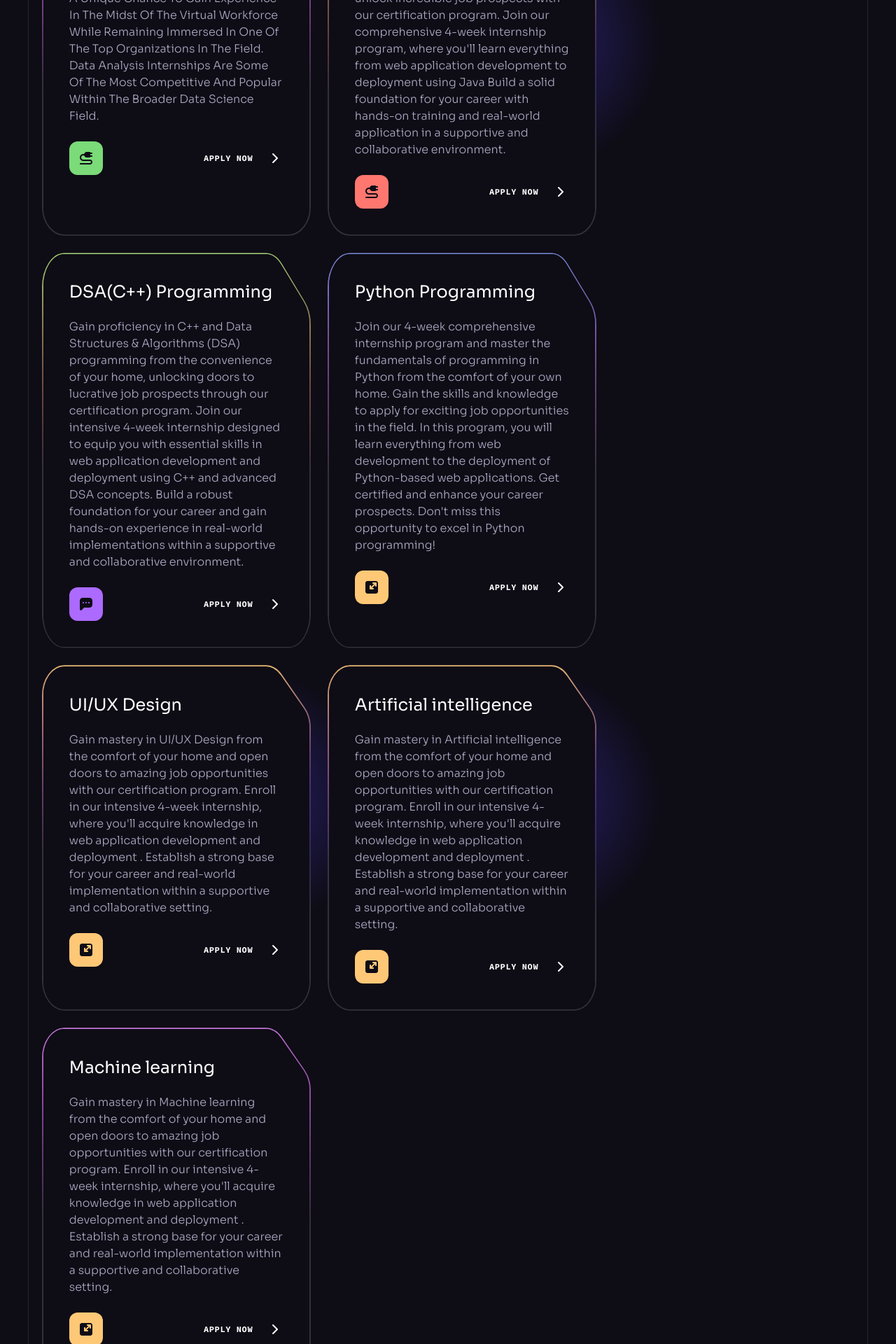
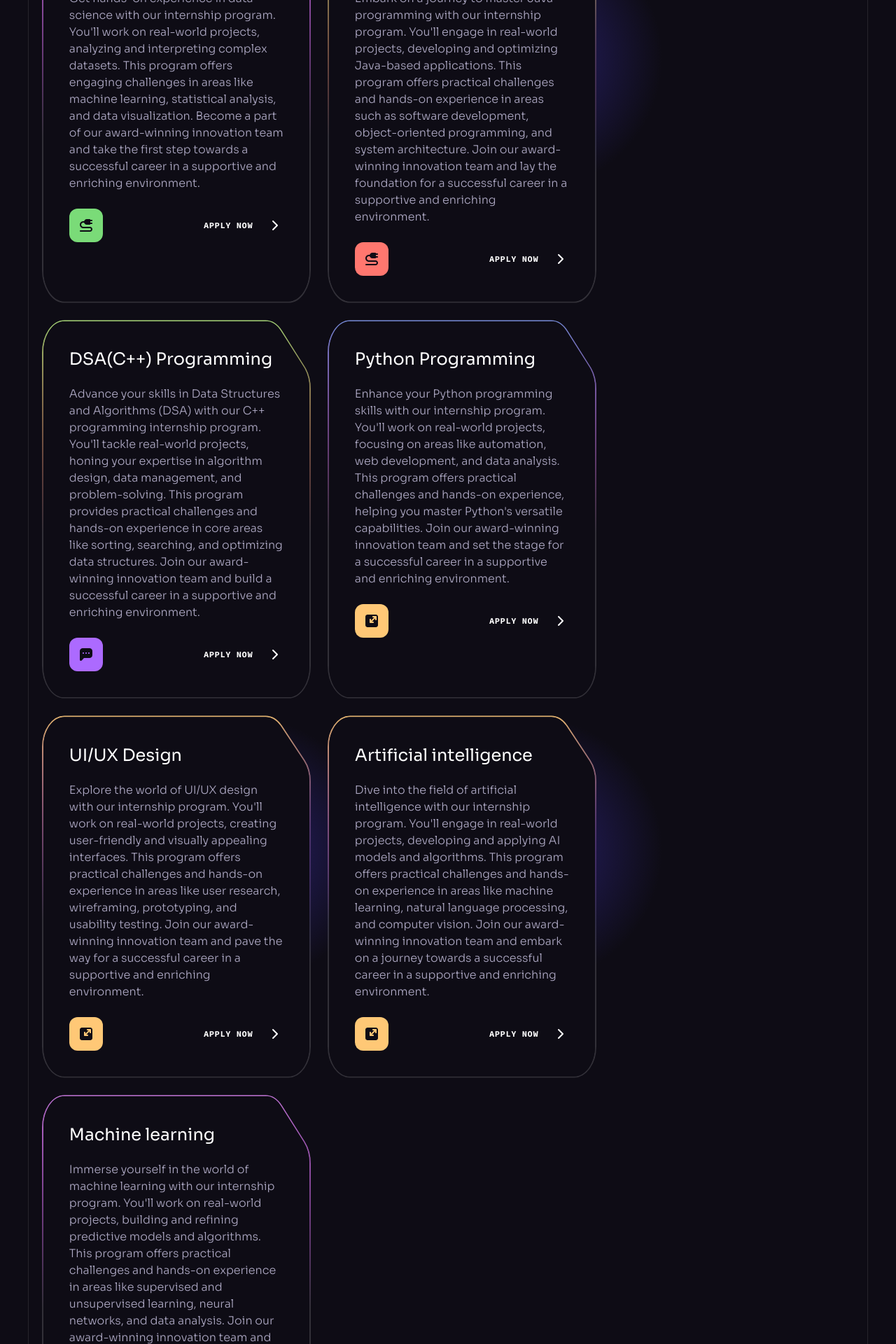
Before and after one commit to NIKHILNIKKI76/cyberWave, a React (Vite) app: page / in a window 1280 px wide. Shown: the part 2521-4441 px from the top of the page at 70% size. Built offline with nearby package versions, Linux system fonts and the light colour scheme.

Commit message:
changed data in courses

```diff
--- a/src/constants/index.js
+++ b/src/constants/index.js
@@ -259,7 +259,7 @@ export const benefits = [
   {
     id: "1",
     title: "Android Development",
-    text: "Android, the user-friendly open-source operating system, has transformed the way we access internet applications and carry out important tasks on our mobile devices. At CODSOFT, we understand the growing preference for mobile usage and offer the ideal starting point for your app development journey. Discover the simplicity of creating your first app with us and unlock a world of endless possibilities in the realm of mobile innovation.",
+    text: "Gain practical work experience in Android development through our internship program, where you'll dive into crafting and enhancing mobile applications. This opportunity presents real-world projects and engaging challenges, providing hands-on experience in dynamic fields like mobile app development and UI/UX design. Join our award-winning innovation team and embark on a journey towards success in a supportive and enriching environment.",
 
     iconUrl: benefitIcon2,
     imageUrl: benefitImage2,
@@ -269,7 +269,7 @@ export const benefits = [
   {
     id: "2",
     title: "Data Science",
-    text: "Remote Data Science Internships Are A Unique Chance To Gain Experience In The Midst Of The Virtual Workforce While Remaining Immersed In One Of The Top Organizations In The Field. Data Analysis Internships Are Some Of The Most Competitive And Popular Within The Broader Data Science Field.",
+    text: "Get hands-on experience in data science with our internship program. You'll work on real-world projects, analyzing and interpreting complex datasets. This program offers engaging challenges in areas like machine learning, statistical analysis, and data visualization. Become a part of our award-winning innovation team and take the first step towards a successful career in a supportive and enriching environment.",
     backgroundUrl: "./src/assets/benefits/card-3.svg",
     iconUrl: benefitIcon3,
     imageUrl: benefitImage2,
@@ -277,7 +277,7 @@ export const benefits = [
   {
     id: "3",
     title: "Java Programming",
-    text: "convenience of your own home and unlock incredible job prospects with our certification program. Join our comprehensive 4-week internship program, where you'll learn everything from web application development to deployment using Java Build a solid foundation for your career with hands-on training and real-world application in a supportive and collaborative environment.",
+    text: "Embark on a journey to master Java programming with our internship program. You'll engage in real-world projects, developing and optimizing Java-based applications. This program offers practical challenges and hands-on experience in areas such as software development, object-oriented programming, and system architecture. Join our award-winning innovation team and lay the foundation for a successful career in a supportive and enriching environment.",
     backgroundUrl: "./src/assets/benefits/card-4.svg",
     iconUrl: benefitIcon4,
     imageUrl: benefitImage2,
@@ -286,7 +286,7 @@ export const benefits = [
   {
     id: "4",
     title: "DSA(C++) Programming",
-    text: "Gain proficiency in C++ and Data Structures & Algorithms (DSA) programming from the convenience of your home, unlocking doors to lucrative job prospects through our certification program. Join our intensive 4-week internship designed to equip you with essential skills in web application development and deployment using C++ and advanced DSA concepts. Build a robust foundation for your career and gain hands-on experience in real-world implementations within a supportive and collaborative environment.",
+    text: "Advance your skills in Data Structures and Algorithms (DSA) with our C++ programming internship program. You'll tackle real-world projects, honing your expertise in algorithm design, data management, and problem-solving. This program provides practical challenges and hands-on experience in core areas like sorting, searching, and optimizing data structures. Join our award-winning innovation team and build a successful career in a supportive and enriching environment.",
     iconUrl: benefitIcon1,
     backgroundUrl: "./src/assets/benefits/card-4.svg",
     imageUrl: benefitImage2,
@@ -294,14 +294,14 @@ export const benefits = [
   {
     id: "5",
     title: "Python Programming",
-    text: "Join our 4-week comprehensive internship program and master the fundamentals of programming in Python from the comfort of your own home. Gain the skills and knowledge to apply for exciting job opportunities in the field. In this program, you will learn everything from web development to the deployment of Python-based web applications. Get certified and enhance your career prospects. Don't miss this opportunity to excel in Python programming!",
+    text: "Enhance your Python programming skills with our internship program. You'll work on real-world projects, focusing on areas like automation, web development, and data analysis. This program offers practical challenges and hands-on experience, helping you master Python's versatile capabilities. Join our award-winning innovation team and set the stage for a successful career in a supportive and enriching environment.",
     backgroundUrl: "./src/assets/benefits/card-6.svg",
     iconUrl: benefitIcon2,
     imageUrl: benefitImage2,
   }, {
     id: "6",
     title: "UI/UX Design",
-    text: "Gain mastery in UI/UX Design from the comfort of your home and open doors to amazing job opportunities with our certification program. Enroll in our intensive 4-week internship, where you'll acquire knowledge in web application development and deployment . Establish a strong base for your career and real-world implementation within a supportive and collaborative setting.",
+    text: "Explore the world of UI/UX design with our internship program. You'll work on real-world projects, creating user-friendly and visually appealing interfaces. This program offers practical challenges and hands-on experience in areas like user research, wireframing, prototyping, and usability testing. Join our award-winning innovation team and pave the way for a successful career in a supportive and enriching environment.",
     iconUrl: benefitIcon2,
     imageUrl: benefitImage2,
     backgroundUrl: "./src/assets/benefits/card-2.svg",
@@ -310,7 +310,7 @@ export const benefits = [
   {
     id: "7",
     title: "Artificial intelligence",
-    text: "Gain mastery in Artificial intelligence from the comfort of your home and open doors to amazing job opportunities with our certification program. Enroll in our intensive 4-week internship, where you'll acquire knowledge in web application development and deployment . Establish a strong base for your career and real-world implementation within a supportive and collaborative setting.",
+    text: "Dive into the field of artificial intelligence with our internship program. You'll engage in real-world projects, developing and applying AI models and algorithms. This program offers practical challenges and hands-on experience in areas like machine learning, natural language processing, and computer vision. Join our award-winning innovation team and embark on a journey towards a successful career in a supportive and enriching environment.",
     iconUrl: benefitIcon2,
     imageUrl: benefitImage2,
     backgroundUrl: "./src/assets/benefits/card-2.svg",
@@ -319,7 +319,7 @@ export const benefits = [
   {
     id: "8",
     title: "Machine learning",
-    text: "Gain mastery in Machine learning from the comfort of your home and open doors to amazing job opportunities with our certification program. Enroll in our intensive 4-week internship, where you'll acquire knowledge in web application development and deployment . Establish a strong base for your career and real-world implementation within a supportive and collaborative setting.",
+    text: "Immerse yourself in the world of machine learning with our internship program. You'll work on real-world projects, building and refining predictive models and algorithms. This program offers practical challenges and hands-on experience in areas like supervised and unsupervised learning, neural networks, and data analysis. Join our award-winning innovation team and take the first step towards a successful career in a supportive and enriching environment.",
     iconUrl: benefitIcon2,
     imageUrl: benefitImage2,
     backgroundUrl: "./src/assets/benefits/card-3.svg",
```
